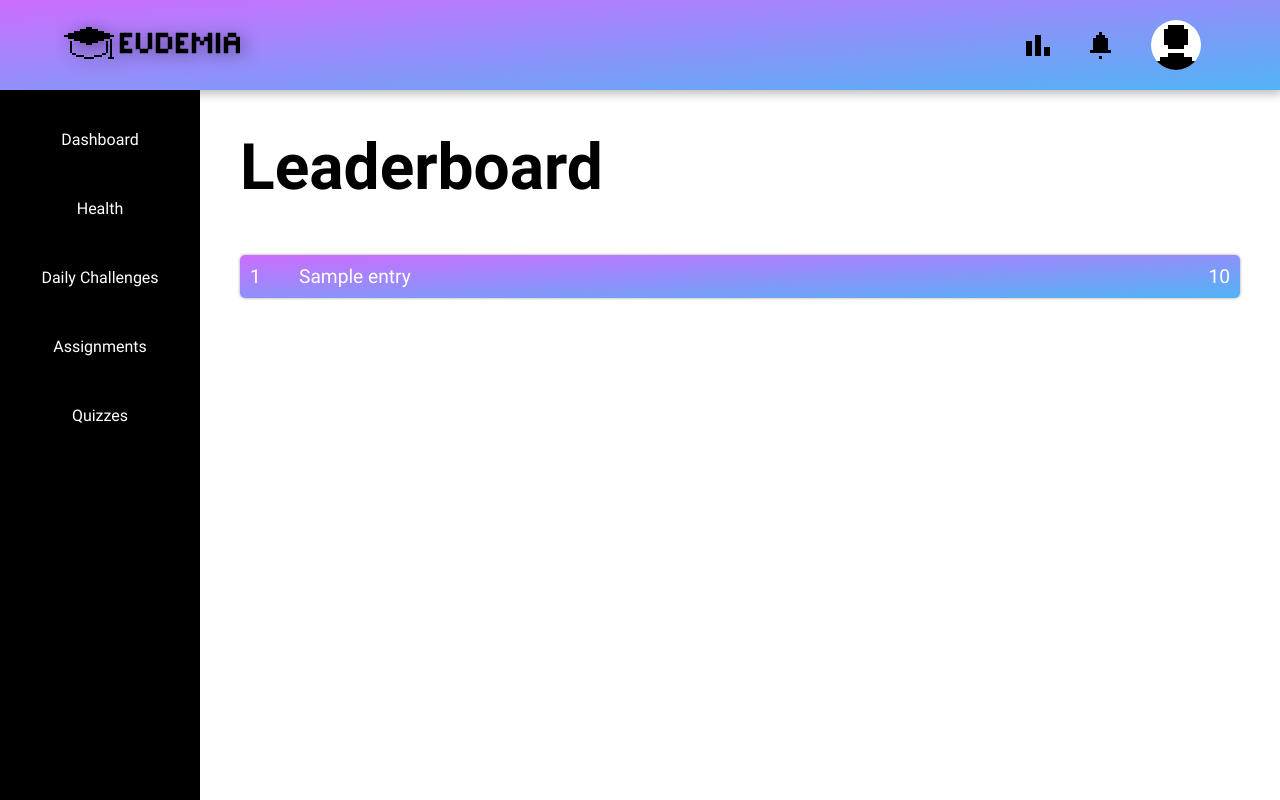
After one commit to SamriddhaPathak/eudemia, a Django app: template main/templates/main/student/leaderboard.html in a window 1280 px wide. The commit adds this page. Run offline with Django 5.2, Linux system fonts and the light colour scheme; the template is opened without the code that fills it: most values are stand-ins (such as "Sample title", 1, 10 or a date in 2020).

Commit message:
add leaderboard page

```diff
--- a/main/static/main/styles/dashboard.css
+++ b/main/static/main/styles/dashboard.css
@@ -1,13 +1,19 @@
+h1 {
+    font-size: 4rem;
+    font-family: 'Roboto-Bold', Arial, Helvetica, sans-serif;
+}
+
 .topbar {
     border: none;
 }
 
 .content {
     margin-left: var(--sidebar-width);
+    padding: min(5%, 40px);
 }
 
 .sidebar {
-    position: absolute;
+    position: fixed;
     width: var(--sidebar-width);
     padding-top: 15px;
     height: calc(100vh - var(--topbar-height));
@@ -47,7 +53,7 @@
 }
 
 .leaderboard img {
-    height: 27px;
+    height: 21px;
 }
 
 .notif img {
@@ -81,3 +87,43 @@
 .profile-popup a:hover {
     color: var(--accent2);
 }
+
+/***** LEADERBAORD *****/
+.leaderboard-container {
+    display: flex;
+    flex-direction: column;
+    gap: 0.5em;
+
+    width: 100%;
+    margin-top: 50px;
+}
+
+.leaderboard-entry {
+    display: flex;
+    justify-content: space-between;
+
+    font-size: 1.2rem;
+    padding: 10px;
+    box-shadow: 0px 0px 3px rgba(0, 0, 0, 0.4);
+    border: 3px solid transparent;
+    border-radius: 5px;
+}
+
+.leaderboard-entry > div {
+    gap: 0.5em;
+}
+
+.leaderboard-entry .rank {
+    width: 5%;
+}
+
+.leaderboard-entry .name {
+    width: 80%;
+    text-align: left;
+    border-right: none;
+}
+
+.leaderboard-entry .points {
+    flex-grow: 1;
+    text-align: right;
+}
--- a/main/templates/main/dashboard_base.html
+++ b/main/templates/main/dashboard_base.html
@@ -8,7 +8,7 @@
 
 {% block navbar %}
     <div class="navbar">
-        <a class="leaderboard" href=""><img src="{% static "images/leaderboard.svg" %}" alt="Leaderboard"></a>
+        <a class="leaderboard" href="{% url "dashboard_category" "leaderboard" %}"><img src="{% static "images/leaderboard.svg" %}" alt="Leaderboard"></a>
         <a class="notif" href="javascript:void(0)"><img src="{% static "images/bell.svg" %}" alt="Notifications"></a>
         <a class="profile-pic" href="javascript:void(0)"><img src="{% static "images/profile.png" %}" alt="Profile Picture"></a>
         <div class="profile-popup shadow">
--- /dev/null
+++ b/main/templates/main/leaderboard_content.html
@@ -0,0 +1,15 @@
+<h1>Leaderboard</h1>
+
+<div class="leaderboard-container">
+    {% for entry in leaderboard %}
+        {% if forloop.counter == 1 %}
+            <div class="leaderboard-entry gradient-background">
+        {% elif forloop.counter == 2 or forloop.counter == 3 %}
+            <div class="leaderboard-entry gradient-border">
+        {% else %}
+            <div class="leaderboard-entry">
+        {% endif %}
+                <div class="rank">{{ forloop.counter }}</div><div class="name">{{ entry.name }}</div><div class="points">{{ entry.points }}</div>
+            </div>
+    {% endfor %}
+</div>
--- /dev/null
+++ b/main/templates/main/student/leaderboard.html
@@ -0,0 +1,13 @@
+{% extends "main/dashboard_base.html" %}
+
+{% block sidebar_list %}
+    <a href="{% url "dashboard" %}">Dashboard</a>
+    <a href="{% url "dashboard_category" "health" %}">Health</a>
+    <a href="{% url "dashboard_category" "daily" %}">Daily Challenges</a>
+    <a href="{% url "dashboard_category" "assignments" %}">Assignments</a>
+    <a href="{% url "dashboard_category" "quizzes" %}">Quizzes</a>
+{% endblock sidebar_list %}
+
+{% block content %}
+    {% include "main/leaderboard_content.html" %}
+{% endblock content %}
--- a/static/styles/style.css
+++ b/static/styles/style.css
@@ -107,55 +107,7 @@ body {
 }
 
 .shadow {
-    box-shadow: 2px 2px 8px rgba(0, 0, 0, 0.4);
-}
-
-/***** HOMEPAGE *****/
-.content {
-    display: flex;
-    flex-direction: column;
-    gap: 40px;
-}
-
-.content li {
-    list-style: none;
-}
-
-.content section {
-    padding: 20px;
-
-    display: flex;
-    flex-direction: column;
-    align-items: center;
-    justify-content: center;
-
-    text-align: center;
-}
-
-.content h1 {
-    font-family: 'Roboto-Bold';
-    font-size: 4rem;
-    margin: 40px;
-}
-
-.content h2 {
-    font-family: 'Roboto-Bold';
-    font-size: 3rem;
-    margin: 40px;
-}
-
-.content h3 {
-    font-family: 'Roboto-Bold';
-    font-size: 1.5rem;
-}
-
-.content a {
-    margin: 30px;
-}
-
-.content p {
-    font-size: 1.4rem;
-    width: 70%;
+    box-shadow: 3px 3px 10px rgba(0, 0, 0, 0.3);
 }
 
 .error {
@@ -192,3 +144,14 @@ body {
     background-clip: text;
     color: transparent;
 }
+
+.gradient-border {
+    background: linear-gradient(#fff, #fff) padding-box, linear-gradient(to bottom right, var(--accent1), var(--accent2)) border-box;
+    border: 3px solid transparent !important;
+}
+
+.gradient-background {
+    background-image: linear-gradient(to bottom right, var(--accent1), var(--accent2));
+    color: #fff;
+    border: none !important;
+}
```
Also changed, not shown: main/static/main/styles/home.css (+47 -0 lines), main/templates/main/parent/leaderboard.html (added, +11 -0 lines), main/templates/main/teacher/leaderboard.html (added, +12 -0 lines), main/views.py (+110 -1 lines), static/images/leaderboard.svg.
